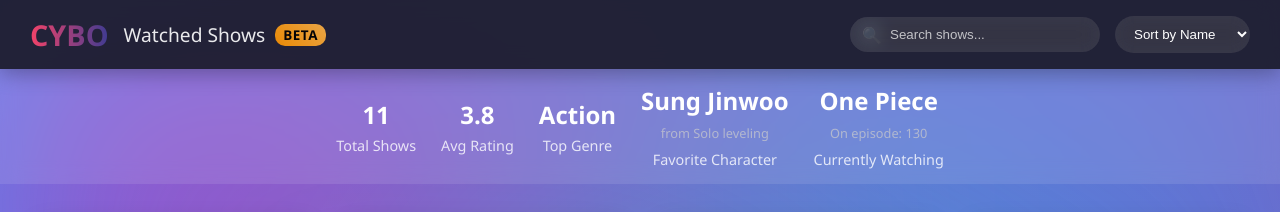
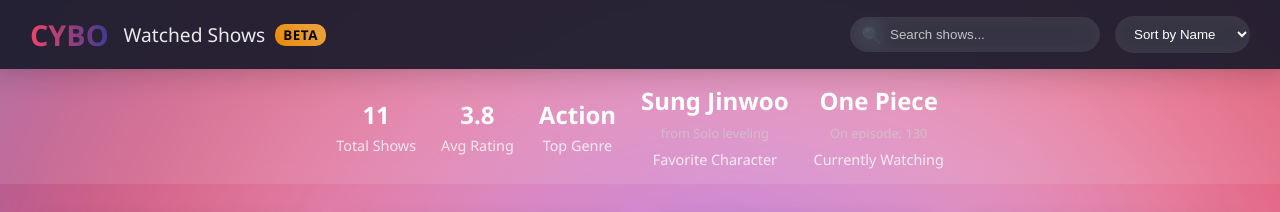
Before and after one commit to Cybo-94/Anime-List, a plain HTML site: page index.html in a window 1280 px wide. Shown: the top 212 px of the page. Drawn offline with Linux system fonts and the light colour scheme.

Commit message:
Update style.css

```diff
--- a/style.css
+++ b/style.css
@@ -1,18 +1,59 @@
+/* Aurora: do not remove — visual background layer */
+/* === Aurora background (paste this at the top of style.css) === */
+:root{
+  --color1: #3A29FF;
+  --color2: #FF94B4;
+  --color3: #FF3232;
+  --speed: 15s;
+  --blend: screen;
+  --amplitude: 120px;
+}
+
+/* Fullscreen aurora layer (behind content) */
+.aurora-container {
+  position: fixed;
+  inset: 0;                 /* top:0; right:0; bottom:0; left:0; */
+  pointer-events: none;     /* content remains interactive */
+  z-index: 0;
+}
+
+/* Animated glow layers using pseudo-elements */
+.aurora-container::before,
+.aurora-container::after {
+  content: "";
+  position: absolute;
+  top: -50%;
+  left: -50%;
+  width: 200%;
+  height: 200%;
+  background: radial-gradient(circle at 50% 50%,
+              var(--color1), var(--color2), var(--color3), transparent 70%);
+  filter: blur(var(--amplitude));
+  mix-blend-mode: var(--blend);
+  opacity: 0.6;
+  animation: auroraMove var(--speed) infinite linear;
+  z-index: 0;
+}
+
+.aurora-container::after {
+  animation-direction: reverse;
+  animation-duration: calc(var(--speed) * 1.3);
+}
+
+/* Keep all page content above the aurora */
+body > *:not(.aurora-container) {
+  position: relative;
+  z-index: 1;
+}
+
+@keyframes auroraMove {
+  0%   { transform: translate(-25%, -25%) rotate(0deg); }
+  50%  { transform: translate(25%, 25%) rotate(180deg); }
+  100% { transform: translate(-25%, -25%) rotate(360deg); }
+}
+
 * {
   box-sizing: border-box;
-}
-
-.aurora-container {
-  position: fixed;
-  top: 0;
-  left: 0;
-  width: 100%;
-  height: 100%;
-  background: radial-gradient(circle at 20% 30%, rgba(255, 2, 150, 0.3), transparent 60%),
-              radial-gradient(circle at 80% 70%, rgba(0, 200, 255, 0.25), transparent 60%),
-              radial-gradient(circle at 50% 50%, rgba(0, 255, 150, 0.2), transparent 70%);
-  filter: blur(80px);
-  z-index: -1; /* keeps it behind content */
 }
 
 .footer {
```
